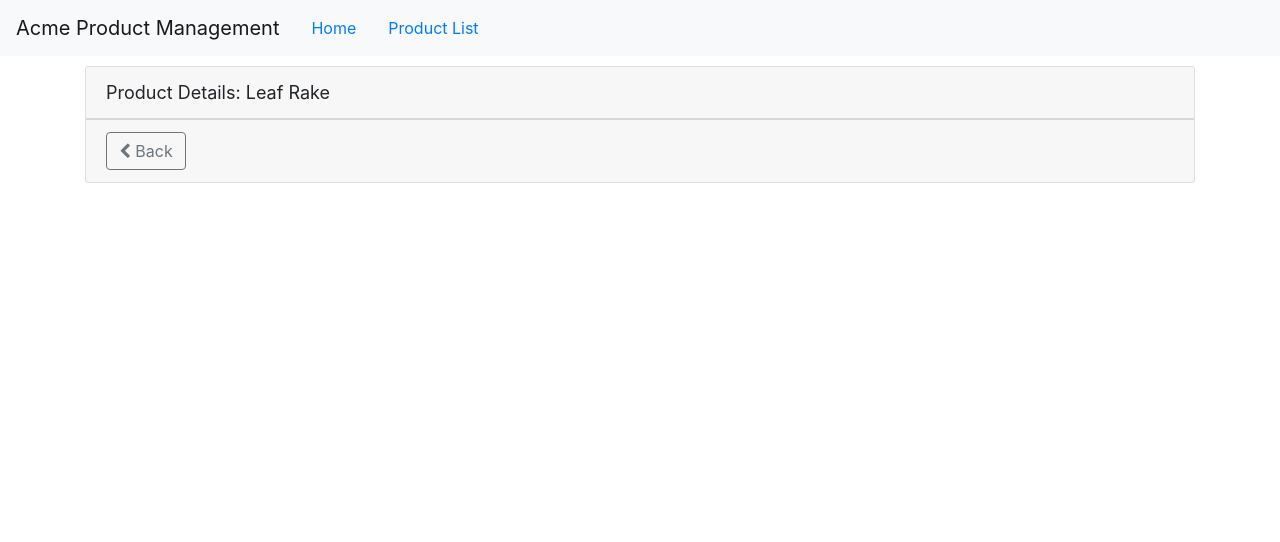
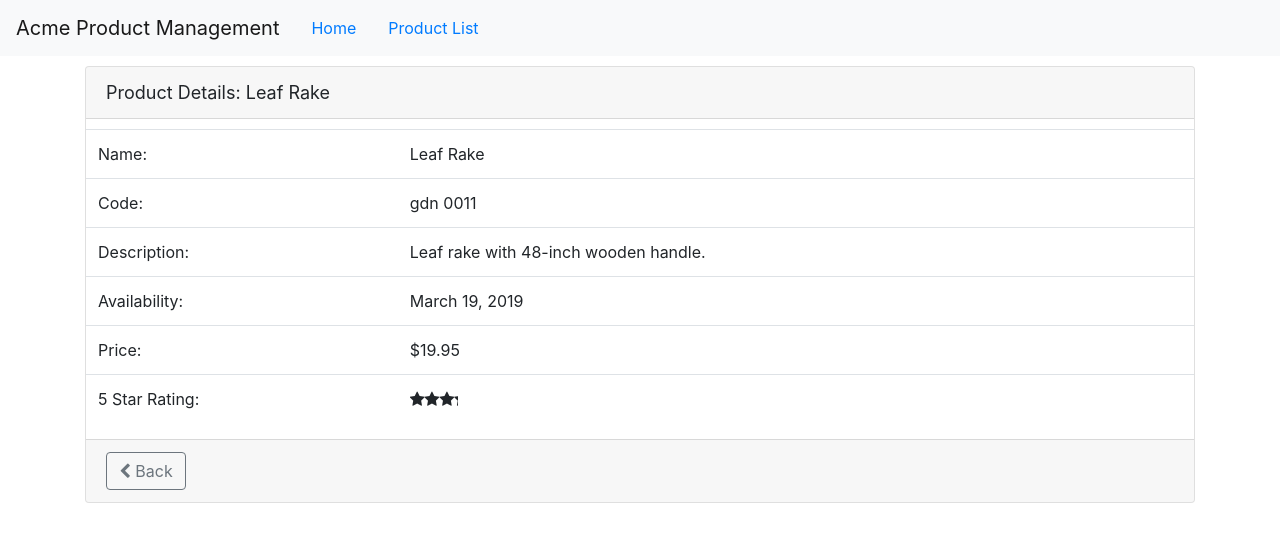
Before and after one commit to krystiansulinski/Angular-GettingStarted, an Angular app in the folder APM-Start/: page /products/1 in a window 1280 px wide. Shown: the top 542 px of the page. Built offline with nearby package versions, Linux system fonts and the light colour scheme.

Commit message:
Chapter 12 Homework

```diff
--- a/APM-Start/src/app/products/product-detail.component.html
+++ b/APM-Start/src/app/products/product-detail.component.html
@@ -2,6 +2,40 @@
      *ngIf='product'>
     <div class='card-header'>
         {{ pageTitle + ': ' + product.productName }}
+    </div>
+    <div class='table-responsive'>
+        <table class='table'
+               *ngIf='product'>
+            <tbody>
+                <tr>
+                    <td>Name:</td>
+                    <td>{{ product.productName }}</td>
+                </tr>
+                <tr>
+                    <td>Code:</td>
+                    <td>{{ product.productCode | lowercase | convertToSpaces: '-' }}</td>
+                </tr>
+                <tr>
+                    <td>Description:</td>
+                    <td>{{ product.description }}</td>
+                </tr>
+                <tr>
+                    <td>Availability:</td>
+                    <td>{{ product.releaseDate }}</td>
+                </tr>
+                <tr>
+                    <td>Price:</td>
+                    <td>{{ product.price | currency:'USD':'symbol':'1.2-2'}}</td>
+                </tr>
+                <tr>
+                    <td>5 Star Rating:</td>
+                    <td>
+                        <pm-star [rating]='product.starRating'>
+                        </pm-star>
+                    </td>
+                </tr>
+            </tbody>
+        </table>
     </div>
 
     <div class='card-footer'>
--- a/APM-Start/src/app/products/product-detail.component.ts
+++ b/APM-Start/src/app/products/product-detail.component.ts
@@ -1,6 +1,7 @@
 import { Component, OnInit } from '@angular/core';
 import { IProduct } from './product';
 import { ActivatedRoute, Router } from '@angular/router';
+import { ProductService } from './product.service';
 
 @Component({
   templateUrl: './product-detail.component.html',
@@ -9,23 +10,20 @@ import { ActivatedRoute, Router } from '@angular/router';
 export class ProductDetailComponent implements OnInit {
   pageTitle: string = 'Product Details';
   product: IProduct;
+  errorMessage: string;
 
   constructor(private route: ActivatedRoute,
-    private router: Router) { }
+    private router: Router,
+    private productService: ProductService) { }
 
   ngOnInit() {
     let id = +this.route.snapshot.paramMap.get('id');
 
-    this.product = {
-      "productId": id,
-      "productName": "Leaf Rake",
-      "productCode": "GDN-0011",
-      "releaseDate": "March 19, 2019",
-      "description": "Leaf rake with 48-inch wooden handle.",
-      "price": 19.95,
-      "starRating": 3.2,
-      "imageUrl": "assets/images/leaf_rake.png"
-    }
+    this.productService.getProducts().subscribe({
+      next: (products: IProduct[]) =>
+        this.product = products.find(p => p.productId === id),
+      error: err => this.errorMessage = err,
+    })
   }
 
   onBack(): void {
--- a/APM-Start/src/app/products/product.service.ts
+++ b/APM-Start/src/app/products/product.service.ts
@@ -3,6 +3,7 @@ import { IProduct } from './product';
 import { HttpClient, HttpErrorResponse } from '@angular/common/http';
 import { Observable, throwError } from 'rxjs';
 import { catchError, tap } from 'rxjs/operators';
+import { ReturnStatement } from '@angular/compiler';
 
 @Injectable({
     providedIn: 'root',
@@ -19,6 +20,11 @@ export class ProductService {
         );
     }
 
+    // to be finished
+    getProduct(id: number): Observable<IProduct> {
+        return null;
+    }
+
     private handleError(err: HttpErrorResponse) {
         let errorMessage = '';
         if (err.error instanceof ErrorEvent) {
```
